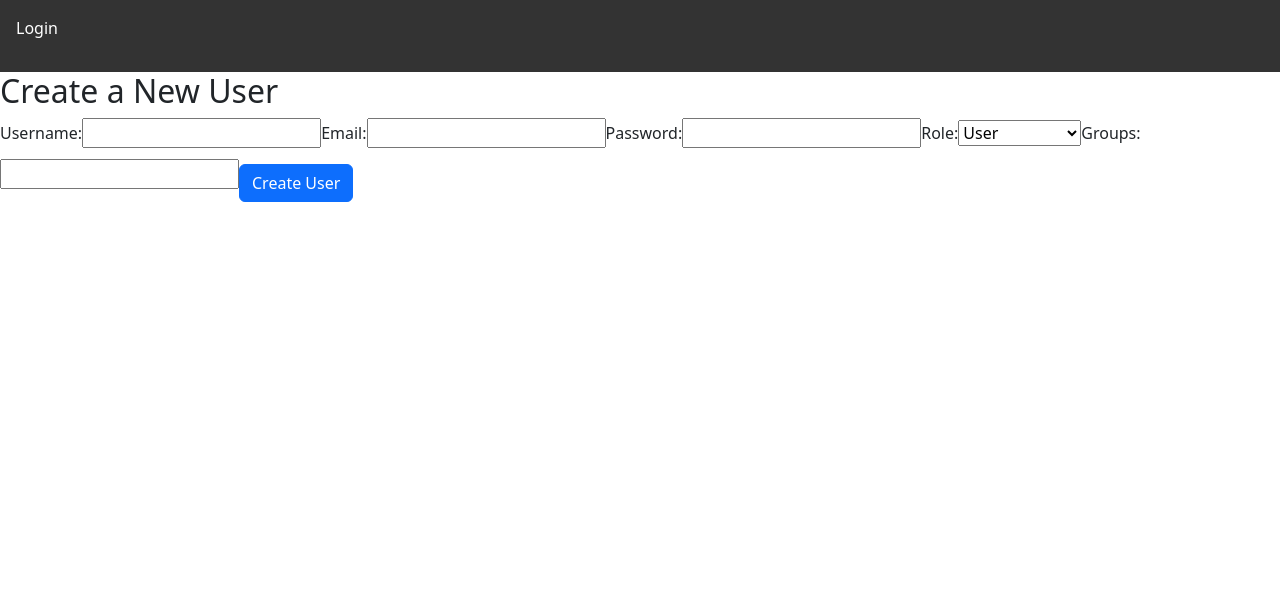
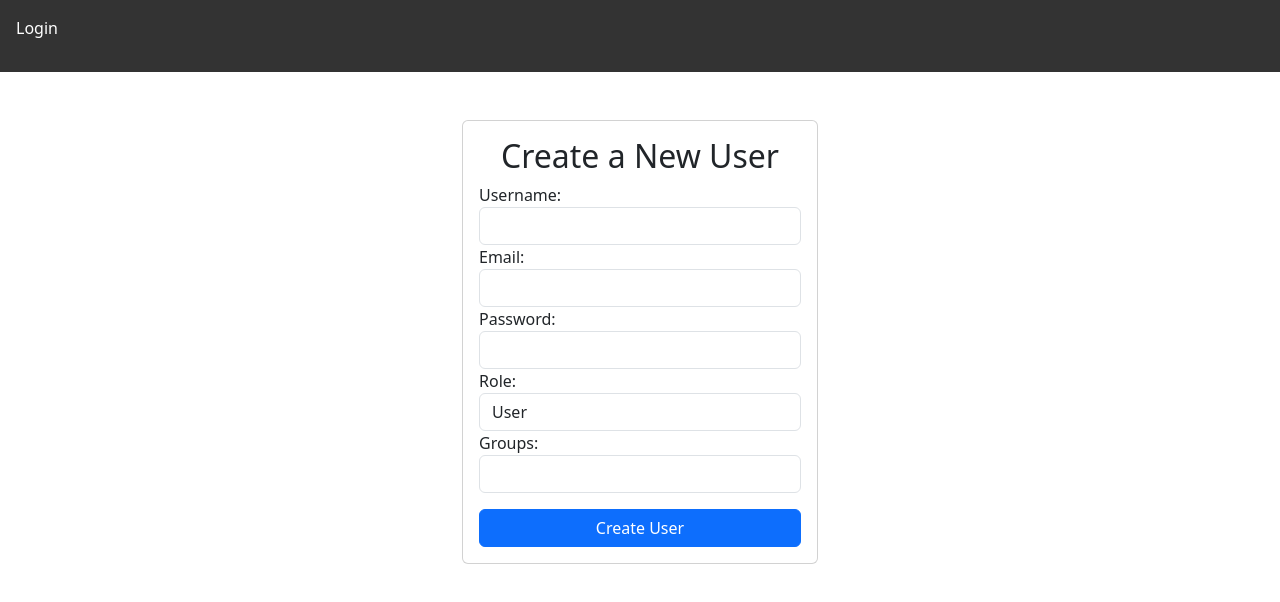
Before and after one commit to DavidTodoroviic/MEAN-Chat-System, an Angular app in the folder frontend/: page /super-admin in a window 1280 px wide. Shown: the top 602 px of the page. Built offline with nearby package versions, Linux system fonts and the light colour scheme; no server answers.

Commit message:
create user HTML

```diff
--- a/frontend/src/app/super-admin/super-admin.component.html
+++ b/frontend/src/app/super-admin/super-admin.component.html
@@ -1,22 +1,37 @@
-<h2>Create a New User</h2>
-<form (ngSubmit)="createUser()">
-  <label>Username:</label>
-  <input [(ngModel)]="newUser.username" name="username" required>
-
-  <label>Email:</label>
-  <input [(ngModel)]="newUser.email" name="email" required>
-
-  <label>Password:</label>
-  <input [(ngModel)]="newUser.password" name="password" type="password" required>
-
-  <label>Role:</label>
-  <select [(ngModel)]="newUser.roles[0]" name="role">
-    <option value="User">User</option>
-    <option value="Group Admin">Group Admin</option>
-  </select>
-
-  <label>Groups:</label>
-  <input [(ngModel)]="newUser.groups" name="groups" required>
-
-  <button type="submit" class="btn btn-primary mt-3">Create User</button>
-</form>
+<div class="container mt-5">
+  <div class="row justify-content-center">
+    <div class="col-4">
+      <div class="card">
+        <div class="card-body">
+          <h2 class="text-center">Create a New User</h2>
+          <form (ngSubmit)="createUser()">
+            <div class="form-group">
+              <label for="username">Username:</label>
+              <input [(ngModel)]="newUser.username" name="username" id="username" class="form-control" required>
+            </div>
+            <div class="form-group">
+              <label for="email">Email:</label>
+              <input [(ngModel)]="newUser.email" name="email" id="email" class="form-control" required>
+            </div>
+            <div class="form-group">
+              <label for="password">Password:</label>
+              <input [(ngModel)]="newUser.password" name="password" id="password" type="password" class="form-control" required>
+            </div>
+            <div class="form-group">
+              <label for="role">Role:</label>
+              <select [(ngModel)]="newUser.roles[0]" name="role" id="role" class="form-control">
+                <option value="User">User</option>
+                <option value="Group Admin">Group Admin</option>
+              </select>
+            </div>
+            <div class="form-group">
+              <label for="groups">Groups:</label>
+              <input [(ngModel)]="newUser.groups" name="groups" id="groups" class="form-control" required>
+            </div>
+            <button type="submit" class="btn btn-primary mt-3 w-100">Create User</button>
+          </form>
+        </div>
+      </div>
+    </div>
+  </div>
+</div>
```
Also changed, not shown: 1 other file (tests, documents, lock files or other folders).
